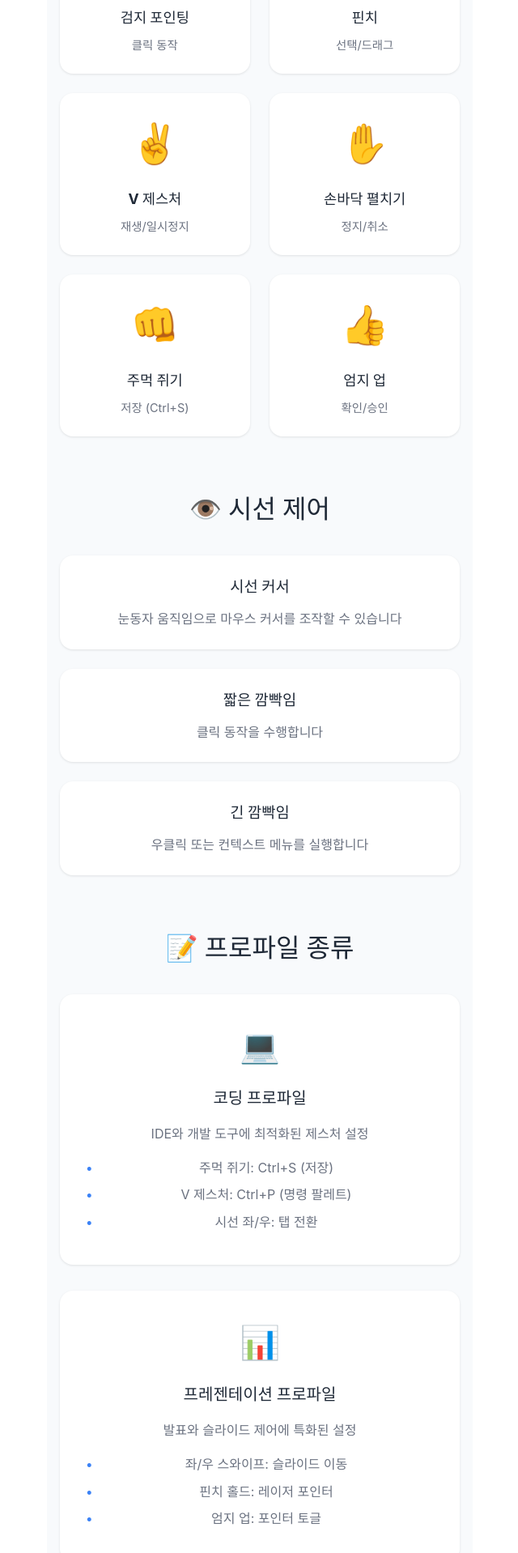
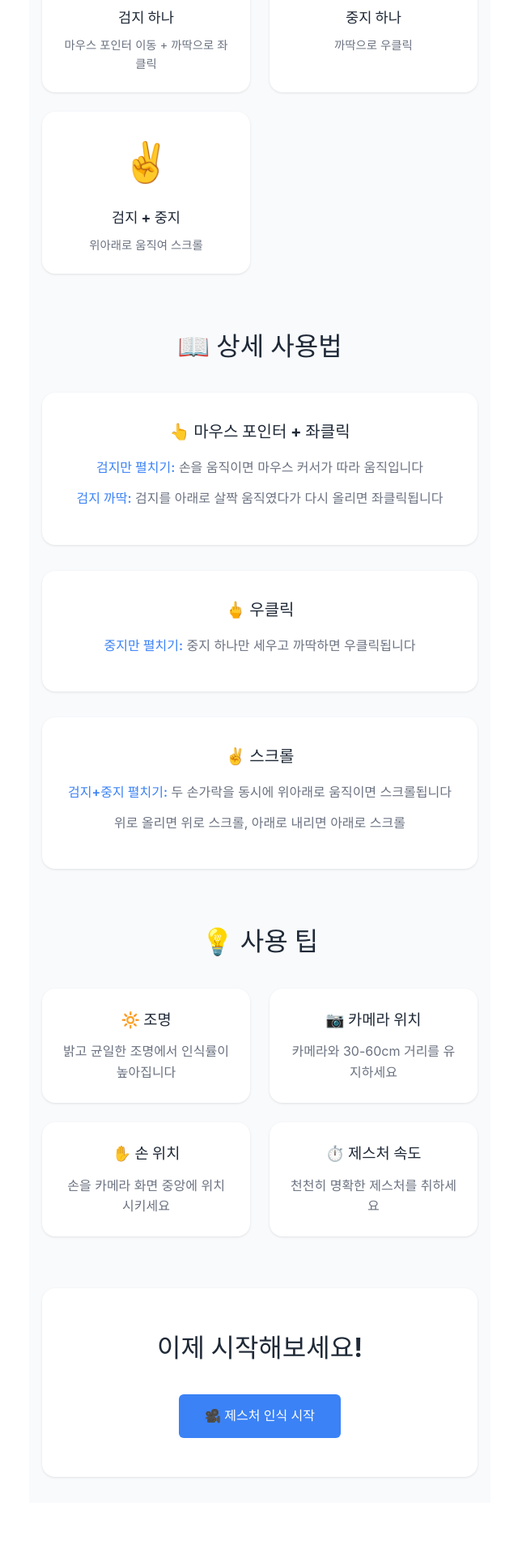
Before and after one commit to Ninano9/camera, a Vue app in the folder frontend/: page /guide in a window 1280 px wide. Shown: the part 1400-3318 px from the top of the page at 81% size, without its empty margins (319-959 px from the left). Built offline with nearby package versions, Linux system fonts and the light colour scheme.

Commit message:
Windows API 상수 추가, 사용가이드 업데이트, 프로파일 관리 제거: 현재 제스처에 맞게 UI 정리

```diff
--- a/frontend/src/router/index.ts
+++ b/frontend/src/router/index.ts
@@ -13,16 +13,7 @@ const router = createRouter({
       name: 'Camera',
       component: () => import('../views/CameraView.vue')
     },
-    {
-      path: '/profiles',
-      name: 'Profiles',
-      component: () => import('../views/ProfilesView.vue')
-    },
-    {
-      path: '/profiles/:id',
-      name: 'ProfileDetail',
-      component: () => import('../views/ProfileDetailView.vue')
-    },
+
     {
       path: '/settings',
       name: 'Settings',
--- a/frontend/src/views/GuideView.vue
+++ b/frontend/src/views/GuideView.vue
@@ -23,101 +23,51 @@
           </div>
           <div class="step">
             <div class="step-number">3</div>
-            <h3>프로파일 설정</h3>
-            <p>용도에 맞는 제스처 매핑을 선택하거나 커스터마이징하세요</p>
+            <h3>손가락 제스처 시작</h3>
+            <p>손가락 움직임으로 마우스를 제어해보세요</p>
           </div>
         </div>
       </section>
 
       <!-- 기본 제스처 -->
       <section class="guide-section">
-        <h2>✋ 기본 제스처</h2>
+        <h2>✋ 손가락 제스처</h2>
         <div class="gestures-grid">
           <div class="gesture-card">
             <div class="gesture-icon">👆</div>
-            <h3>검지 포인팅</h3>
-            <p>클릭 동작</p>
+            <h3>검지 하나</h3>
+            <p>마우스 포인터 이동 + 까딱으로 좌클릭</p>
           </div>
           <div class="gesture-card">
-            <div class="gesture-icon">🤏</div>
-            <h3>핀치</h3>
-            <p>선택/드래그</p>
+            <div class="gesture-icon">🖕</div>
+            <h3>중지 하나</h3>
+            <p>까딱으로 우클릭</p>
           </div>
           <div class="gesture-card">
             <div class="gesture-icon">✌️</div>
-            <h3>V 제스처</h3>
-            <p>재생/일시정지</p>
-          </div>
-          <div class="gesture-card">
-            <div class="gesture-icon">✋</div>
-            <h3>손바닥 펼치기</h3>
-            <p>정지/취소</p>
-          </div>
-          <div class="gesture-card">
-            <div class="gesture-icon">👊</div>
-            <h3>주먹 쥐기</h3>
-            <p>저장 (Ctrl+S)</p>
-          </div>
-          <div class="gesture-card">
-            <div class="gesture-icon">👍</div>
-            <h3>엄지 업</h3>
-            <p>확인/승인</p>
+            <h3>검지 + 중지</h3>
+            <p>위아래로 움직여 스크롤</p>
           </div>
         </div>
       </section>
 
-      <!-- 시선 제어 -->
+      <!-- 상세 사용법 -->
       <section class="guide-section">
-        <h2>👁️ 시선 제어</h2>
-        <div class="eye-control-grid">
-          <div class="control-card">
-            <h3>시선 커서</h3>
-            <p>눈동자 움직임으로 마우스 커서를 조작할 수 있습니다</p>
+        <h2>📖 상세 사용법</h2>
+        <div class="usage-grid">
+          <div class="usage-card">
+            <h3>👆 마우스 포인터 + 좌클릭</h3>
+            <p><strong>검지만 펼치기:</strong> 손을 움직이면 마우스 커서가 따라 움직입니다</p>
+            <p><strong>검지 까딱:</strong> 검지를 아래로 살짝 움직였다가 다시 올리면 좌클릭됩니다</p>
           </div>
-          <div class="control-card">
-            <h3>짧은 깜빡임</h3>
-            <p>클릭 동작을 수행합니다</p>
+          <div class="usage-card">
+            <h3>🖕 우클릭</h3>
+            <p><strong>중지만 펼치기:</strong> 중지 하나만 세우고 까딱하면 우클릭됩니다</p>
           </div>
-          <div class="control-card">
-            <h3>긴 깜빡임</h3>
-            <p>우클릭 또는 컨텍스트 메뉴를 실행합니다</p>
-          </div>
-        </div>
-      </section>
-
-      <!-- 프로파일 소개 -->
-      <section class="guide-section">
-        <h2>📝 프로파일 종류</h2>
-        <div class="profiles-grid">
-          <div class="profile-card">
-            <div class="profile-icon">💻</div>
-            <h3>코딩 프로파일</h3>
-            <p>IDE와 개발 도구에 최적화된 제스처 설정</p>
-            <ul>
-              <li>주먹 쥐기: Ctrl+S (저장)</li>
-              <li>V 제스처: Ctrl+P (명령 팔레트)</li>
-              <li>시선 좌/우: 탭 전환</li>
-            </ul>
-          </div>
-          <div class="profile-card">
-            <div class="profile-icon">📊</div>
-            <h3>프레젠테이션 프로파일</h3>
-            <p>발표와 슬라이드 제어에 특화된 설정</p>
-            <ul>
-              <li>좌/우 스와이프: 슬라이드 이동</li>
-              <li>핀치 홀드: 레이저 포인터</li>
-              <li>엄지 업: 포인터 토글</li>
-            </ul>
-          </div>
-          <div class="profile-card">
-            <div class="profile-icon">🎵</div>
-            <h3>미디어 프로파일</h3>
-            <p>음악과 동영상 재생 제어</p>
-            <ul>
-              <li>V 제스처: 재생/일시정지</li>
-              <li>엄지 좌/우: 볼륨 조절</li>
-              <li>손바닥: 정지</li>
-            </ul>
+          <div class="usage-card">
+            <h3>✌️ 스크롤</h3>
+            <p><strong>검지+중지 펼치기:</strong> 두 손가락을 동시에 위아래로 움직이면 스크롤됩니다</p>
+            <p>위로 올리면 위로 스크롤, 아래로 내리면 아래로 스크롤</p>
           </div>
         </div>
       </section>
@@ -152,9 +102,6 @@
           <div class="cta-buttons">
             <router-link to="/camera" class="btn btn-primary btn-lg">
               🎥 제스처 인식 시작
-            </router-link>
-            <router-link to="/profiles" class="btn btn-outline btn-lg">
-              📝 프로파일 설정
             </router-link>
           </div>
         </div>
@@ -310,52 +257,34 @@ onMounted(() => {
   line-height: 1.6;
 }
 
-.profiles-grid {
+.usage-grid {
   display: grid;
   grid-template-columns: repeat(auto-fit, minmax(300px, 1fr));
   gap: 2rem;
 }
 
-.profile-card {
+.usage-card {
   background: var(--bg-color);
   padding: 2rem;
   border-radius: 1rem;
   box-shadow: var(--shadow);
 }
 
-.profile-icon {
-  font-size: 2.5rem;
-  margin-bottom: 1rem;
-}
-
-.profile-card h3 {
+.usage-card h3 {
   font-size: 1.25rem;
   margin-bottom: 1rem;
   color: var(--text-color);
 }
 
-.profile-card p {
+.usage-card p {
   color: var(--text-secondary);
-  margin-bottom: 1rem;
+  margin-bottom: 0.75rem;
+  line-height: 1.6;
 }
 
-.profile-card ul {
-  list-style: none;
-  padding: 0;
-}
-
-.profile-card li {
-  color: var(--text-secondary);
-  margin-bottom: 0.5rem;
-  padding-left: 1rem;
-  position: relative;
-}
-
-.profile-card li::before {
-  content: "•";
+.usage-card strong {
   color: var(--primary-color);
-  position: absolute;
-  left: 0;
+  font-weight: 600;
 }
 
 .guide-cta {
--- a/frontend/src/views/HomeView.vue
+++ b/frontend/src/views/HomeView.vue
@@ -50,9 +50,9 @@
             <p>제스처와 시선을 다양한 액션으로 자유롭게 바인딩</p>
           </div>
           <div class="feature-card">
-            <div class="feature-icon">📱</div>
-            <h3>프로파일 기반 제어</h3>
-            <p>코딩, 프레젠테이션, 미디어 등 상황별 맞춤 프리셋</p>
+            <div class="feature-icon">⚡</div>
+            <h3>실시간 손가락 제어</h3>
+            <p>검지로 마우스 이동, 까딱으로 클릭, 두 손가락으로 스크롤</p>
           </div>
           <div class="feature-card">
             <div class="feature-icon">🔒</div>
```
Also changed, not shown: 1 other file (tests, documents, lock files or other folders).
